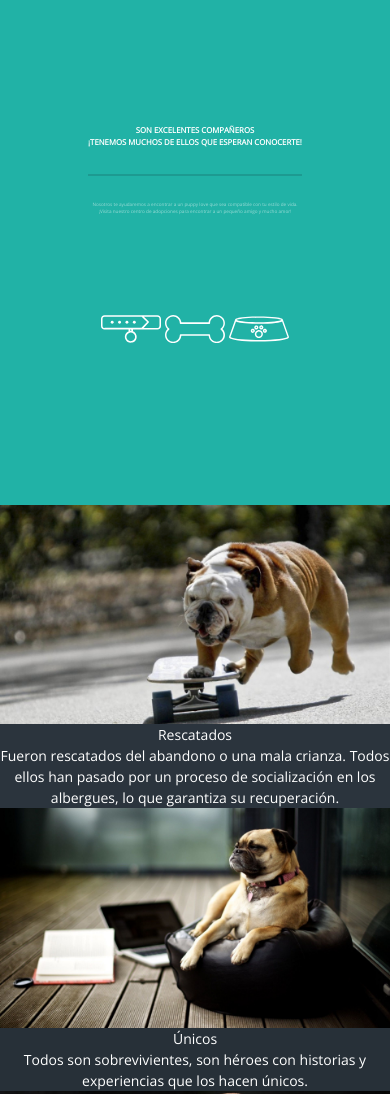
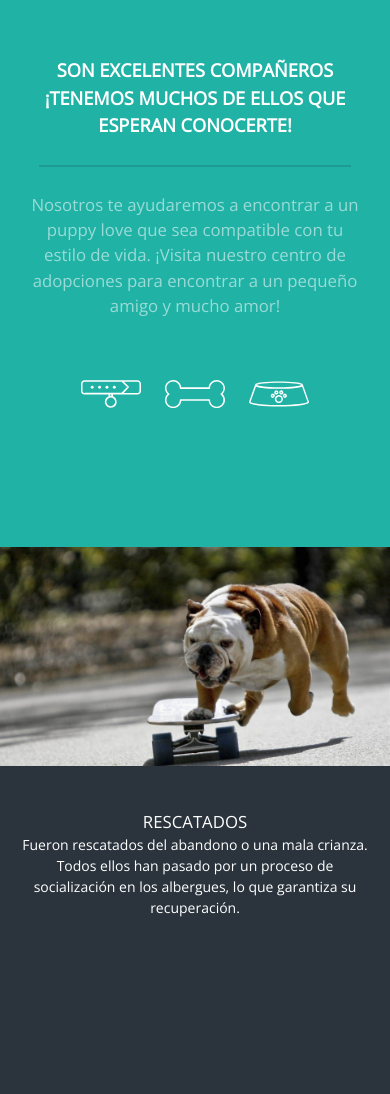
Before and after one commit to mishrole/puppy-love, a plain HTML site: page index.html in a window 390 px wide. Shown: the part 508-1602 px from the top of the page. Drawn offline with nearby package versions, Linux system fonts and the light colour scheme.

Commit message:
Doggoinfo

```diff
--- a/css/styles.css
+++ b/css/styles.css
@@ -223,7 +223,7 @@ hr.dark {
 }
 
 #info {
-	height: 144vh;
+	height: 144.3vh;
 	background-color: #2b343d;
 	color: white;
 }
@@ -234,6 +234,8 @@ hr.dark {
 
 .info-text {
 	text-align: center;
+	position: relative;
+	top: 5vh;
 }
 
 .bg-02 {
@@ -242,6 +244,10 @@ hr.dark {
 
 .bg-03 {
 	background-color: #242c33;
+}
+
+.title-info-text {
+	font-size: 1.2em;
 }
 
 @media only screen and (max-width: 600px) {
@@ -291,11 +297,67 @@ hr.dark {
 		width: 35vw;
 	}
 
+	.title-more-text {
+		font-size: 1.3em;
+	}
+
+	.sub-more-text {
+		font-size: 1.2em;
+	}
+
 	.subtitle {
 		padding: 5vh 0 1vw;
 	}
 
 	#more {
-		height: 60vh;
+		height: 65vh;
+	}
+
+	.more-content {
+		top: 7vh;
+	}
+
+	.hamburguer-container {
+		width: 15px;
+	}
+
+	.hamburguer-container span:nth-child(1) {
+		top: 0.5vh;
+	}
+
+	.hamburguer-container span:nth-child(2) {
+		top: 1.5vh;
+	}
+
+	.hamburguer-container span:nth-child(3) {
+		top: 2.4vh;
+	}
+
+	.hamburguer-container.open span:nth-child(1) {
+		top: 0.5vh;
+	}
+
+	.hamburguer-container.open span:nth-child(3) {
+		top: 2.2vh;
+	}
+
+	hr.dark {
+		width: 80vw;
+	}
+
+	.icons {
+		top: 5.5vh;
+	}
+
+	.icons > img {
+		padding: 0 10px;
+	}
+
+	#info {
+		height: 223.6vh;
+	}
+
+	.dog-info {
+		height: 73.5vh;
 	}
 }
--- a/index.html
+++ b/index.html
@@ -51,11 +51,14 @@
 			<div class="row">
 				<div class="col s12">
 					<div class="more-text">
-						<p class="uppercase title-more-text">Son excelentes compañeros</p>
-						<p class="uppercase title-more-text">¡Tenemos muchos de ellos que esperan conocerte!</p>
-						<hr class="dark">
-						<p class="sub-more-text">Nosotros te ayudaremos a encontrar a un puppy love que sea compatible con tu estilo de vida.</p>
-						<p class="sub-more-text">¡Visita nuestro centro de adopciones para encontrar a un pequeño amigo y mucho amor!</p>
+						<div class="container">
+							<p class="uppercase title-more-text">Son excelentes compañeros</p>
+							<p class="uppercase title-more-text">¡Tenemos muchos de ellos que esperan conocerte!</p>
+							<hr class="dark">
+							<p class="sub-more-text hide-on-med-and-down">Nosotros te ayudaremos a encontrar a un puppy love que sea compatible con tu estilo de vida.</p>
+							<p class="sub-more-text hide-on-med-and-down">¡Visita nuestro centro de adopciones para encontrar a un pequeño amigo y mucho amor!</p>
+							<p class="sub-more-text hide-on-large-only">Nosotros te ayudaremos a encontrar a un puppy love que sea compatible con tu estilo de vida. ¡Visita nuestro centro de adopciones para encontrar a un pequeño amigo y mucho amor!</p>
+						</div>
 					</div>
 					<div class="icons">
 						<img src="img/icons/collar.svg" alt="collar">
@@ -72,25 +75,34 @@
 		<div class="info-content">
 			<div class="row">
 				<div class="col s12">
-					<div class="col s12">
+					<div class="col s12 dog-info">
 						<img src="img/pic01.jpg" alt="rescue dog" class="responsive-img col s12 m5">
 						<div class="info-text col s12 m7">
-							<p>Rescatados</p>
-							<p>Fueron rescatados del abandono o una mala crianza. Todos ellos han pasado por un proceso de socialización en los albergues, lo que garantiza su recuperación.</p>
+							<div class="container">
+								<p class="uppercase title-info-text">Rescatados</p>
+								<p>Fueron rescatados del abandono o una mala crianza.</p>
+								<p>Todos ellos han pasado por un proceso de socialización en los albergues, lo que garantiza su recuperación.</p>
+							</div>
 						</div>
 					</div>
-					<div class="col s12 bg-02">
+					<div class="col s12 dog-info">
 						<img src="img/pic02.jpg" alt="unique dog" class="responsive-img col s12 m5">
 						<div class="info-text col s12 m7">
-							<p>Únicos</p>
-							<p>Todos son sobrevivientes, son héroes con historias y experiencias que los hacen únicos.</p>
+							<div class="container">
+								<p class="uppercase title-info-text">Únicos</p>
+								<p>Todos son sobrevivientes, son héroes con historias y experiencias que los hacen únicos.</p>
+							</div>
 						</div>
 					</div>
-					<div class="col s12 bg-03">
+					<div class="col s12 dog-info">
 						<img src="img/pic03.jpg" alt="kind dog" class="responsive-img col s12 m5">
 						<div class="info-text col s12 m7">
-							<p>Nobles</p>
-							<p>Un Puppy Love agradecerá siempre poder compartir s vida a tu lado. Será un amigo fiel que te acompañará y alegrará tus días.</p>
+							<div class="container">
+								<p class="uppercase title-info-text">Nobles</p>
+								<p class="hide-on-med-and-down">Un Puppy Love agradecerá siempre poder compartir su vida a tu lado.</p>
+								<p class="hide-on-med-and-down">Será un amigo fiel que te acompañará y alegrará tus días.</p>
+								<p class="hide-on-large-only">Un Puppy Love agradecerá siempre poder compartir su vida a tu lado. Será un amigo fiel que te acompañará y alegrará tus días.</p>
+							</div>
 						</div>
 					</div>
 
```
